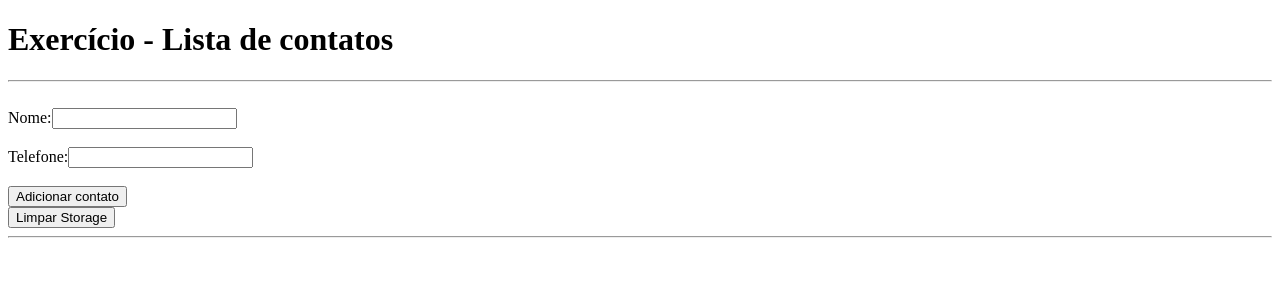
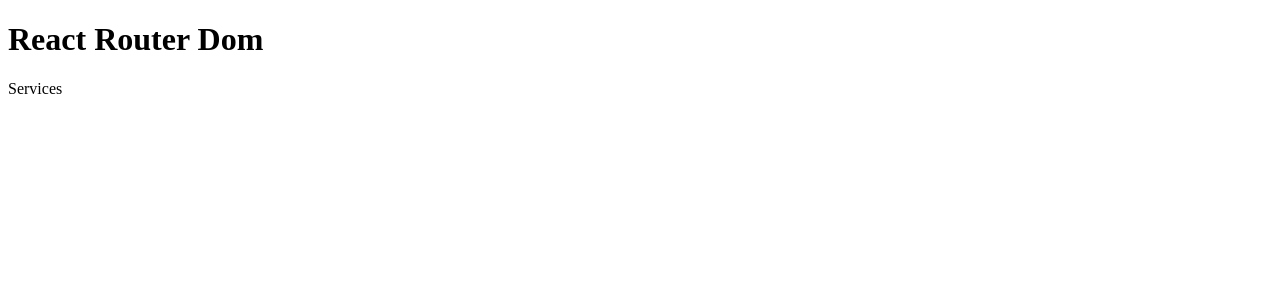
Before and after one commit to cesarfreitax/reactLessons, a React (Vite) app: page /services in a window 1280 px wide. Shown: the top 300 px of the page. Built offline with nearby package versions, Linux system fonts and the light colour scheme.

Commit message:
estudando browserrouter, routes and route from rrd

```diff
--- a/package.json
+++ b/package.json
@@ -11,6 +11,7 @@
     "bootstrap": "^5.1.3",
     "react": "^18.0.0",
     "react-dom": "^18.0.0",
+    "react-router-dom": "^6.3.0",
     "uuid": "^8.3.2"
   },
   "devDependencies": {
--- a/src/App.jsx
+++ b/src/App.jsx
@@ -1,97 +1,21 @@
-import React, { useState, useRef, useEffect } from 'react'
-import { v4 as key } from 'uuid';
+import React from 'react'
+import {Routes, Route} from 'react-router-dom'
+
+// Componentes
+import Home from './components/Home'
+import Contact from './components/Contact'
+import Services from './components/Services'
 
 function App() {
 
-    // states
-    const [contato, setContato] = useState({ nome: '', telefone: '' });
-    const [listaContatos, setListaContatos] = useState([]);
-
-    // useRef
-    const inputNome = useRef()
-    const inputTelefone = useRef()
-
-    // funcoes
-    const definirNome = (e) => {
-        setContato({ ...contato, nome: e.target.value });
-    };
-
-    const definirTelefone = (e) => {
-        setContato({ ...contato, telefone: e.target.value });
-    };
-
-    const adicionarContato = () => {
-        // validacao para o campo n ser em branco
-        if (contato.nome === '' || contato.telefone === '') {
-            console.log("Preencha os campos corretamente!");
-            return;
-        }
-
-        // verificar se o contato existe na lissta
-        let duplicado = listaContatos.find((ctt) => ctt.nome === contato.nome && ctt.telefone === contato.telefone)
-        if (typeof duplicado !== 'undefined') {
-            console.log("Este telefone já existe na lista!")
-            inputTelefone.current.focus()
-            return;
-        }
-
-        // adicionar contato
-        setListaContatos([...listaContatos, contato])
-
-        // limpar o input
-        setContato({ nome: '', telefone: '' })
-
-        // colocar focus no input
-        inputNome.current.focus()
-    }
-
-    const atalhoAdicionarContato = (e) => {
-        if(e.code === 'Enter'){
-            adicionarContato()
-        }
-    }
-
-    const limparStorage = () => {
-        setListaContatos([]);
-    }
-
-    // persistencia do state
-    // carregar lista de contatos no localStorage
-    useEffect(() => {
-        if(localStorage.getItem('meus_contatos') !== null){
-            setListaContatos(JSON.parse(localStorage.getItem('meus_contatos')))
-        }
-    }, [])
-
-    // atualizar lista de contatos no localStorage
-    useEffect(() => {
-        localStorage.setItem('meus_contatos', JSON.stringify(listaContatos))
-    }, [listaContatos])
-
-
-
     return (
         <>
-            <h1>Exercício - Lista de contatos</h1>
-            <hr />
-            <br />
-            <label>Nome:</label>
-            <input type="text" onChange={definirNome} ref={inputNome} value={contato.nome} />
-            <br />
-            <br />
-            <label>Telefone:</label>
-            <input type="number" onChange={definirTelefone} ref={inputTelefone} onKeyUp={atalhoAdicionarContato} value={contato.telefone} />
-            <br />
-            <br />
-            <button onClick={adicionarContato}>Adicionar contato</button>
-            <br />
-            <button onClick={limparStorage}>Limpar Storage</button>
-            <br />
-            <hr />
-            <br />
-            {listaContatos.map(contato => {
-                return <li key={key()}>Nome: {contato.nome} - Telefone: {contato.telefone}</li>
-            })}
+            <h1>React Router Dom</h1>
+            <Routes>
+                <Route path='/' element={<Home />}/>
+                <Route path='/contact' element={<Contact />}/>
+                <Route path='/services' element={<Services />}/>
+            </Routes>
         </>
     )
 }
--- /dev/null
+++ b/src/components/Contact.jsx
@@ -0,0 +1,9 @@
+import React from 'react'
+
+function Contact() {
+  return (
+    <div>Contact</div>
+  )
+}
+
+export default Contact
--- /dev/null
+++ b/src/components/Home.jsx
@@ -0,0 +1,9 @@
+import React from 'react'
+
+function Home() {
+  return (
+    <div>Home</div>
+  )
+}
+
+export default Home
--- /dev/null
+++ b/src/components/Services.jsx
@@ -0,0 +1,9 @@
+import React from 'react'
+
+function Services() {
+  return (
+    <div>Services</div>
+  )
+}
+
+export default Services
--- a/src/index.jsx
+++ b/src/index.jsx
@@ -1,4 +1,9 @@
 import { createRoot } from 'react-dom/client';
 import App from './App';
+import { BrowserRouter } from 'react-router-dom'
 
-createRoot(document.querySelector("#root")).render(<App />);
+createRoot(document.querySelector("#root")).render(
+    <BrowserRouter>
+        <App />
+    </BrowserRouter>
+);
```
Also changed, not shown: 1 other file (tests, documents, lock files or other folders).
